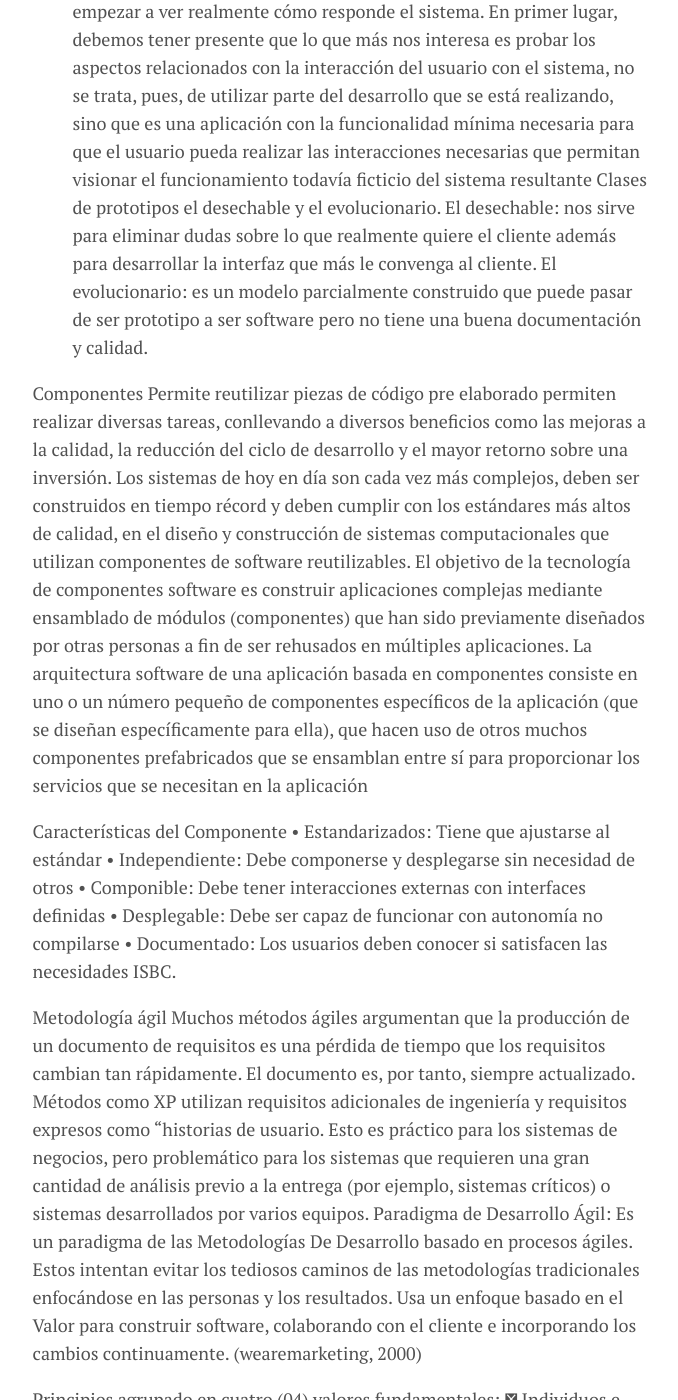
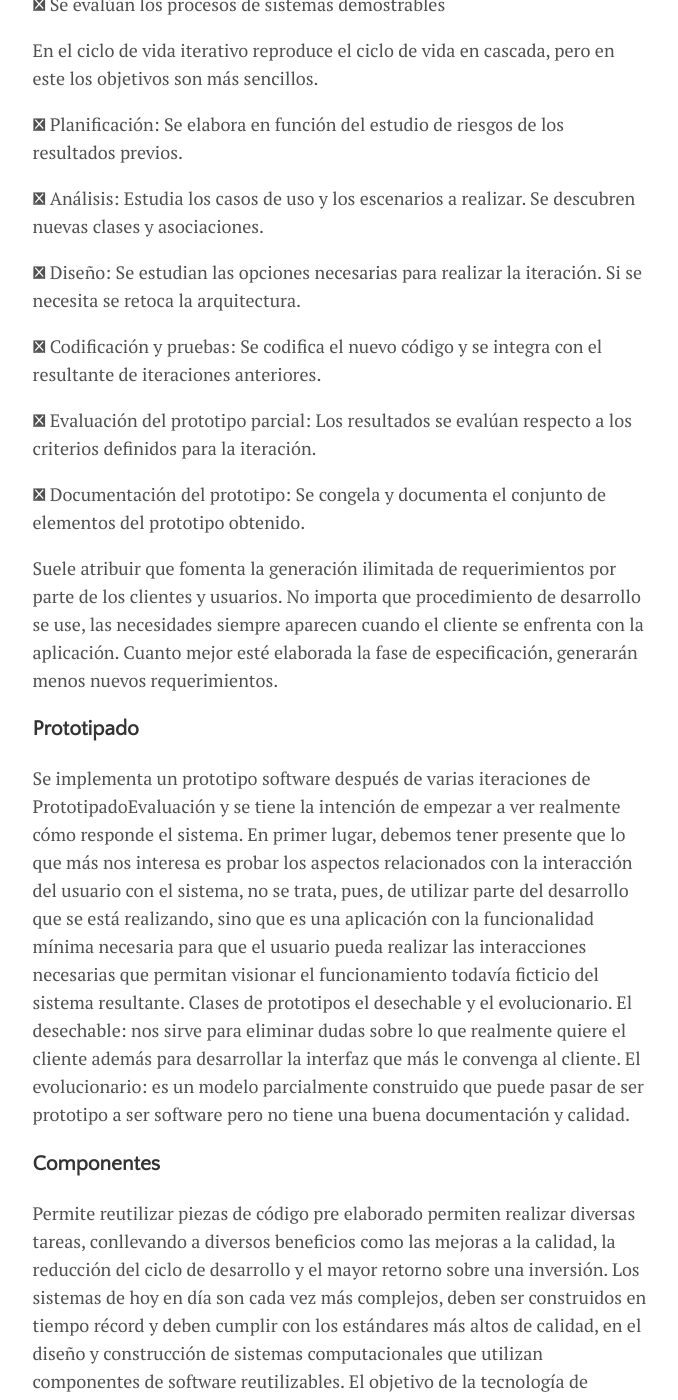
Before and after one commit to Anna-Montoya2020/Ingenieria-de-Software-Proyecto, a Jekyll site: the page built from _posts/2015-10-10-getting-started.md, in a window 1280 px wide and 1400 px high, scrolled down 15033 px. Shown: the whole window, without its empty margins (300-978 px from the left). Built offline with Jekyll 4.4.1, drawn with Linux system fonts in a browser that asks for light colours; our own code applies the rules of GitHub Pages for plain Markdown files; some of the changed text lies outside the part shown.

Commit message:
Update 2015-10-10-getting-started.md
Modificacion

```diff
--- a/_posts/2015-10-10-getting-started.md
+++ b/_posts/2015-10-10-getting-started.md
@@ -4,7 +4,7 @@ title: "Ingenieria de Software"
 author: "Annabelle Montoya"
 categories: journal
 tags: [documentation,sample]
-image: ingeni.jpg
+image:https://www.monografias.com/trabajos102/ingenieria-del-software/image001.jpg
 ---
 
 # Ingenieria Software
@@ -73,22 +74,34 @@ Utilizar las herramientas y técnicas más apropiadas dependiendo
 
    1.[Procesos del ciclo de vida](#Proceso-del-ciclo-de-vida)
 
-      1.Proceso del proyecto
+      1.[Proceso del proyecto](#Proceso-del-proyecto)
 
-      2.Procesos Organizacionales del proyecto
+      2.[Procesos Organizacionales del proyecto](#Procesos-Organizacionales-del-proyecto)
 
 
-3. [Modelos de desarrollo: tradicionales vs alternativos](#Modelos-de-desarrollo:-tradicionales-vs-alternativos)
+3. [Modelos de desarrollo](#Modelos-de-desarrollo)
 
-   1.
+    1. [Procesos de cascada](#Procesos_de-cascada)
 
-   2.
+      * [Problemas del proceso en cascada](#Problemas-del-proceso-en-cascada)
 
-   3.
+    2. [Proceso iterativo](#Proceso-iterativo)
 
-   4.
+    3. [Prototipo](#Prototipo)
 
-   5.
+    4. [Componentes](#Componentes)
+
+      * [Características del Componentes](#Características-del-Componentes)
+
+    5. [Metodología ágil](#Metodología-ágil)
+
+      * [Paradigma de Desarrollo Ágil:](#Paradigma-de-Desarrollo-Ágil)
+
+    6. [Orientada a objetos](#Orientada-a-objetos)
+
+    7.  [Modelo en Espiral](#Modelo-en-Espiral)
+
+    8. [Metodología reutilización](#Metodología-reutilización)
 
 5. [Credits](#credits)
 
@@ -459,100 +472,95 @@ Requisitos para asegurar la cualificación del personal asignado a los procesos
 
 Requisitos para alcanzar los objetivos de calidad
 
-## Modelos de desarrollo: tradicionales vs alternativos
+## Modelos de desarrollo
 
 Son un representación abstracta, no representan como se debe desarrollar el software,
 es un enfoque común. Es modificado y adaptado de acuerdo a las necesidades del software en
 procesos de desarrollo, estas cuentas con pros y contras. Se escoge el más apropiado para su
 desarrollo. Algunas veces pueden existir combinaciones de varios modelos.
-1. Proceso de cascada
-Las etapas en el modelo de cascada se deberán cumplir de forma sucesiva y de forma
-estricta, antes de ir a la siguiente fase se tendrá que hacer una revisión lo que va a permitir
-incluir un proceso de control para los posibles cambios.
+
+### Proceso de cascada
+
+Las etapas en el modelo de cascada se deberán cumplir de forma sucesiva y de forma estricta, antes de ir a la siguiente fase se tendrá que hacer una revisión lo que va a permitir incluir un proceso de control para los posibles cambios.
 
 Etapas que deben cumplirse de forma sucesiva:
+
 1. Especificación de requisitos
+
 2. Diseño del software
+
 3. Construcción o Implementación del software
+
 4. Integración
+
 5. Pruebas (o validación)
+
 6. Despliegue (o instalación)
+
 7. Mantenimiento
 
-### Problemas del proceso en cascada.
+#### Problemas del proceso en cascada.
 
-La prueba efectiva solo se hace cuando ya está todo diseñado. Presupone que el
-producto está perfectamente definido antes de iniciar el desarrollo. Cuando se descubren
-problemas en la fase de mantenimiento sólo cabe adaptar el problema a la aplicación, y no al
-revés.
+La prueba efectiva solo se hace cuando ya está todo diseñado. Presupone que el producto está perfectamente definido antes de iniciar el desarrollo. Cuando se descubren problemas en la fase de mantenimiento sólo cabe adaptar el problema a la aplicación, y no al revés.
 
-Proceso iterativo
-También llamado desarrollo iterativo e incremental. Recomienda la construcción de
-secciones reducidas de software va a permitir que vaya ganado en su tamaño que va a facilitar
-la detección de errores o problemas antes de que sea demasiado tarde ayudan a desvelar
-metas de diseño en el caso de clientes que no tiene claras sus ideas y lo que desean.
-Se basa en producir prototipos ejecutables, tangibles y medibles. Facilita la revisión
-de los problemas desde el comienzo. Teniendo tiempos razonables para resolverlos. En todas
+### Proceso iterativo
+
+También llamado desarrollo iterativo e incremental. Recomienda la construcción de secciones reducidas de software va a permitir que vaya ganado en su tamaño que va a facilitar
+la detección de errores o problemas antes de que sea demasiado tarde ayudan a desvelar metas de diseño en el caso de clientes que no tiene claras sus ideas y lo que desean.
+Se basa en producir prototipos ejecutables, tangibles y medibles. Facilita la revisión de los problemas desde el comienzo. Teniendo tiempos razonables para resolverlos. En todas
 las fases del desarrollo se presentan prototipos a los clientes lo que va a generar:
+
  El cliente debe estructurar mejor sus deseos
+
  El cliente proporciona información al proyecto y asume su responsabilidad
+
  Los equipos buscan objetivos tangibles
+
  La integración es de forma progresiva
+
  Se evalúan los procesos de sistemas demostrables
-En el ciclo de vida iterativo reproduce el ciclo de vida en cascada, pero en este los
-objetivos son más sencillos.
+
+En el ciclo de vida iterativo reproduce el ciclo de vida en cascada, pero en este los objetivos son más sencillos.
+
  Planificación: Se elabora en función del estudio de riesgos de los resultados previos.
- Análisis: Estudia los casos de uso y los escenarios a realizar. Se descubren nuevas
-clases y asociaciones.
- Diseño: Se estudian las opciones necesarias para realizar la iteración. Si se necesita se
-retoca la arquitectura.
- Codificación y pruebas: Se codifica el nuevo código y se integra con el resultante de
-iteraciones anteriores.
- Evaluación del prototipo parcial: Los resultados se evalúan respecto a los criterios
-definidos para la iteración.
- Documentación del prototipo: Se congela y documenta el conjunto de elementos del
-prototipo obtenido.
 
-Suele atribuir que fomenta la generación ilimitada de requerimientos por parte de los
-clientes y usuarios. No importa que procedimiento de desarrollo se use, las necesidades
-siempre aparecen cuando el cliente se enfrenta con la aplicación. Cuanto mejor esté elaborada
-la fase de especificación, generarán menos nuevos requerimientos.
-3. Prototipado
+ Análisis: Estudia los casos de uso y los escenarios a realizar. Se descubren nuevas clases y asociaciones.
+
+ Diseño: Se estudian las opciones necesarias para realizar la iteración. Si se necesita se retoca la arquitectura.
+
+ Codificación y pruebas: Se codifica el nuevo código y se integra con el resultante de iteraciones anteriores.
+
+ Evaluación del prototipo parcial: Los resultados se evalúan respecto a los criterios definidos para la iteración.
+
+ Documentación del prototipo: Se congela y documenta el conjunto de elementos del prototipo obtenido.
+
+Suele atribuir que fomenta la generación ilimitada de requerimientos por parte de los clientes y usuarios. No importa que procedimiento de desarrollo se use, las necesidades
+siempre aparecen cuando el cliente se enfrenta con la aplicación. Cuanto mejor esté elaborada la fase de especificación, generarán menos nuevos requerimientos.
+
+### Prototipado
+
 Se implementa un prototipo software después de varias iteraciones de PrototipadoEvaluación y se tiene la intención de empezar a ver realmente cómo responde el sistema. En
-primer lugar, debemos tener presente que lo que más nos interesa es probar los aspectos
-relacionados con la interacción del usuario con el sistema, no se trata, pues, de utilizar parte
-del desarrollo que se está realizando, sino que es una aplicación con la funcionalidad mínima
-necesaria para que el usuario pueda realizar las interacciones necesarias que permitan
-visionar el funcionamiento todavía ficticio del sistema resultante
-Clases de prototipos el desechable y el evolucionario.
-El desechable: nos sirve para eliminar dudas sobre lo que realmente quiere el cliente además
-para desarrollar la interfaz que más le convenga al cliente.
-El evolucionario: es un modelo parcialmente construido que puede pasar de ser prototipo a
-ser software pero no tiene una buena documentación y calidad.
+primer lugar, debemos tener presente que lo que más nos interesa es probar los aspectos relacionados con la interacción del usuario con el sistema, no se trata, pues, de utilizar parte del desarrollo que se está realizando, sino que es una aplicación con la funcionalidad mínima necesaria para que el usuario pueda realizar las interacciones necesarias que permitan visionar el funcionamiento todavía ficticio del sistema resultante. Clases de prototipos el desechable y el evolucionario. El desechable: nos sirve para eliminar dudas sobre lo que realmente quiere el cliente además para desarrollar la interfaz que más le convenga al cliente. El evolucionario: es un modelo parcialmente construido que puede pasar de ser prototipo a ser software pero no tiene una buena documentación y calidad.
 
-Componentes
-Permite reutilizar piezas de código pre elaborado permiten realizar diversas tareas,
-conllevando a diversos beneficios como las mejoras a la calidad, la reducción del ciclo de
-desarrollo y el mayor retorno sobre una inversión. Los sistemas de hoy en día son cada vez
-más complejos, deben ser construidos en tiempo récord y deben cumplir con los estándares
-más altos de calidad, en el diseño y construcción de sistemas computacionales que utilizan
-componentes de software reutilizables.
-El objetivo de la tecnología de componentes software es construir aplicaciones complejas
-mediante ensamblado de módulos (componentes) que han sido previamente diseñados por
-otras personas a fin de ser rehusados en múltiples aplicaciones. La arquitectura
-software de una aplicación basada en componentes consiste en uno o un número pequeño de
-componentes específicos de la aplicación (que se diseñan específicamente para ella), que
-hacen uso de otros muchos componentes prefabricados que se ensamblan entre sí para
-proporcionar los servicios que se necesitan en la aplicación
+### Componentes
 
-Características del Componente
+Permite reutilizar piezas de código pre elaborado permiten realizar diversas tareas, conllevando a diversos beneficios como las mejoras a la calidad, la reducción del ciclo de
+desarrollo y el mayor retorno sobre una inversión. Los sistemas de hoy en día son cada vez más complejos, deben ser construidos en tiempo récord y deben cumplir con los estándares más altos de calidad, en el diseño y construcción de sistemas computacionales que utilizan componentes de software reutilizables. El objetivo de la tecnología de componentes software es construir aplicaciones complejas mediante ensamblado de módulos (componentes) que han sido previamente diseñados por otras personas a fin de ser rehusados en múltiples aplicaciones. La arquitectura software de una aplicación basada en componentes consiste en uno o un número pequeño de componentes específicos de la aplicación (que se diseñan específicamente para ella), que hacen uso de otros muchos componentes prefabricados que se ensamblan entre sí para proporcionar los servicios que se necesitan en la aplicación
+
+#### Características del Componente
+
 • Estandarizados: Tiene que ajustarse al estándar
+
 • Independiente: Debe componerse y desplegarse sin necesidad de otros
+
 • Componible: Debe tener interacciones externas con interfaces definidas
+
 • Desplegable: Debe ser capaz de funcionar con autonomía no compilarse
+
 • Documentado: Los usuarios deben conocer si satisfacen las necesidades ISBC.
 
-Metodología ágil
+### Metodología ágil
+
 Muchos métodos ágiles argumentan que la producción de un documento de requisitos
 es una pérdida de tiempo que los requisitos cambian tan rápidamente. El documento es, por
 tanto, siempre actualizado. Métodos como XP utilizan requisitos adicionales de ingeniería y
@@ -560,7 +568,8 @@ requisitos expresos como "historias de usuario. Esto es práctico para los siste
 negocios, pero problemático para los sistemas que requieren una gran cantidad de análisis
 previo a la entrega (por ejemplo, sistemas críticos) o sistemas desarrollados por varios
 equipos.
-Paradigma de Desarrollo Ágil:
+
+#### Paradigma de Desarrollo Ágil:
 Es un paradigma de las Metodologías De Desarrollo basado en procesos ágiles. Estos
 intentan evitar los tediosos caminos de las metodologías tradicionales enfocándose en las
 personas y los resultados. Usa un enfoque basado en el Valor para construir software,
@@ -568,39 +577,54 @@ colaborando con el cliente e incorporando los cambios continuamente. (wearemarke
 2000)
 
 Principios agrupado en cuatro (04) valores fundamentales:
+
  Individuos e interacciones sobre procesos y herramientas.
+
  Software funcionando sobre documentación extensiva.
+
  Colaboración con el cliente sobre negociación contractual.
+
  Respuesta ante el cambio sobre seguir un plan
 
-Orientada a objetos
+### Orientada a objetos
+
 Cuando se escribe un programa en lenguaje orientado a objetos, no se definen objetos
 verdaderos sino se definen clases de objetos. Una instancia de una clase es otro término para
 un objeto real. Si la clase es la representación general de un objeto, una instancia es su
 representación concreta. A menudo se utiliza indistintamente la palabra objeto o instancia
 para referirse, precisamente, a un objeto.
+
 En los lenguajes orientados a objetos, cada clase está compuesta de dos
 cualidades: atributos (estado) y métodos (comportamiento o conducta). Los atributos son las
 características individuales que diferencian a un objeto de otro (ambos de la misma clase) y
 determinan la apariencia, estado u otras cualidades de ese objeto. Los atributos de un objeto
 incluyen información sobre su estado
 
-Modelo en Espiral
+### Modelo en Espiral
+
 Proceso se representa como una espiral en lugar de como una secuencia de actividades
 con retroceso, cada bucle en la espiral representa una fase en el proceso, no hay fases fijas
 tales como las especificaciones o el diseño - bucles en la espiral se eligen en función de lo
 que se requiere. Los riesgos son evaluados de forma explícita y se resolvieron durante todo el
 proceso.
+
 Establecimiento de objetivos
+
  Se identifican los objetivos específicos para la fase.
+
  La evaluación de riesgos y la reducción de
+
  Los riesgos son evaluados y las actividades puestas en marcha para reducir los
 riesgos clave.
+
  Desarrollo y validación
+
  Planificación
+
  El proyecto es revisado y se ha previsto la siguiente fase de la espiral.
 
-Metodología reutilización
+### Metodología reutilización
+
 Es el proceso de creación de sistemas de software a partir de un software existente, en
 lugar de tener que re-diseñar desde el principio. El empleo de elementos de software u otros
 de nivel superior, creados en desarrollo anteriores, para de este modo reducir los tiempos y
@@ -611,6 +635,7 @@ La idea es reutilizar elementos y componentes Software en lugar de tener que
 desarrollarlos desde un principio. La idea principal era producir componentes de software
 como si de componentes eléctricos se tratara. El objetivo es reutilizar lo existente sin tener
 que volver a re-diseñarlo desde el principio. (biblioteca, 2008)
+
 ## Credits
 
 ### Creator
```
Also changed, not shown: other parts of _posts/2015-10-10-getting-started.md (+1 -0 lines).
